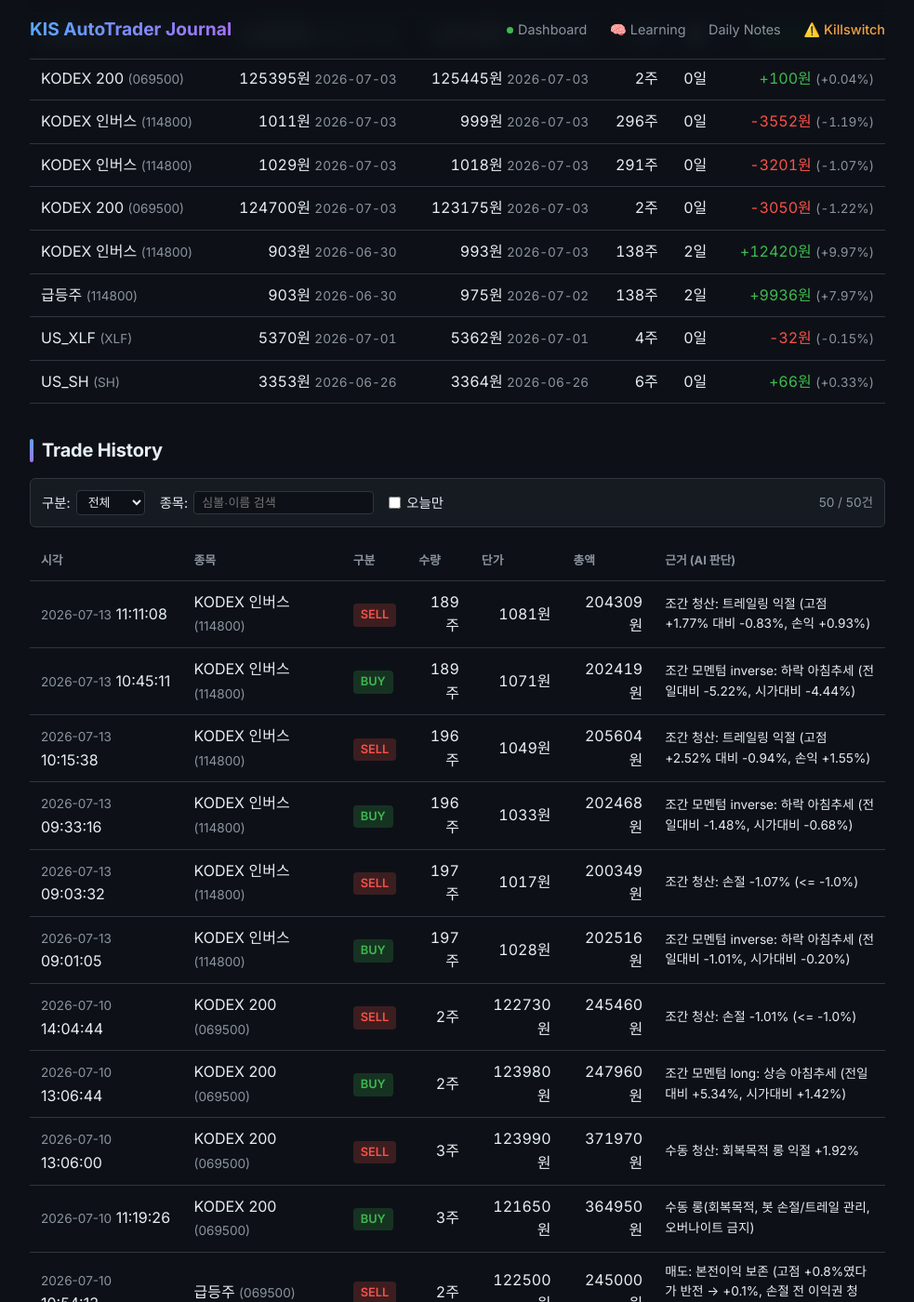
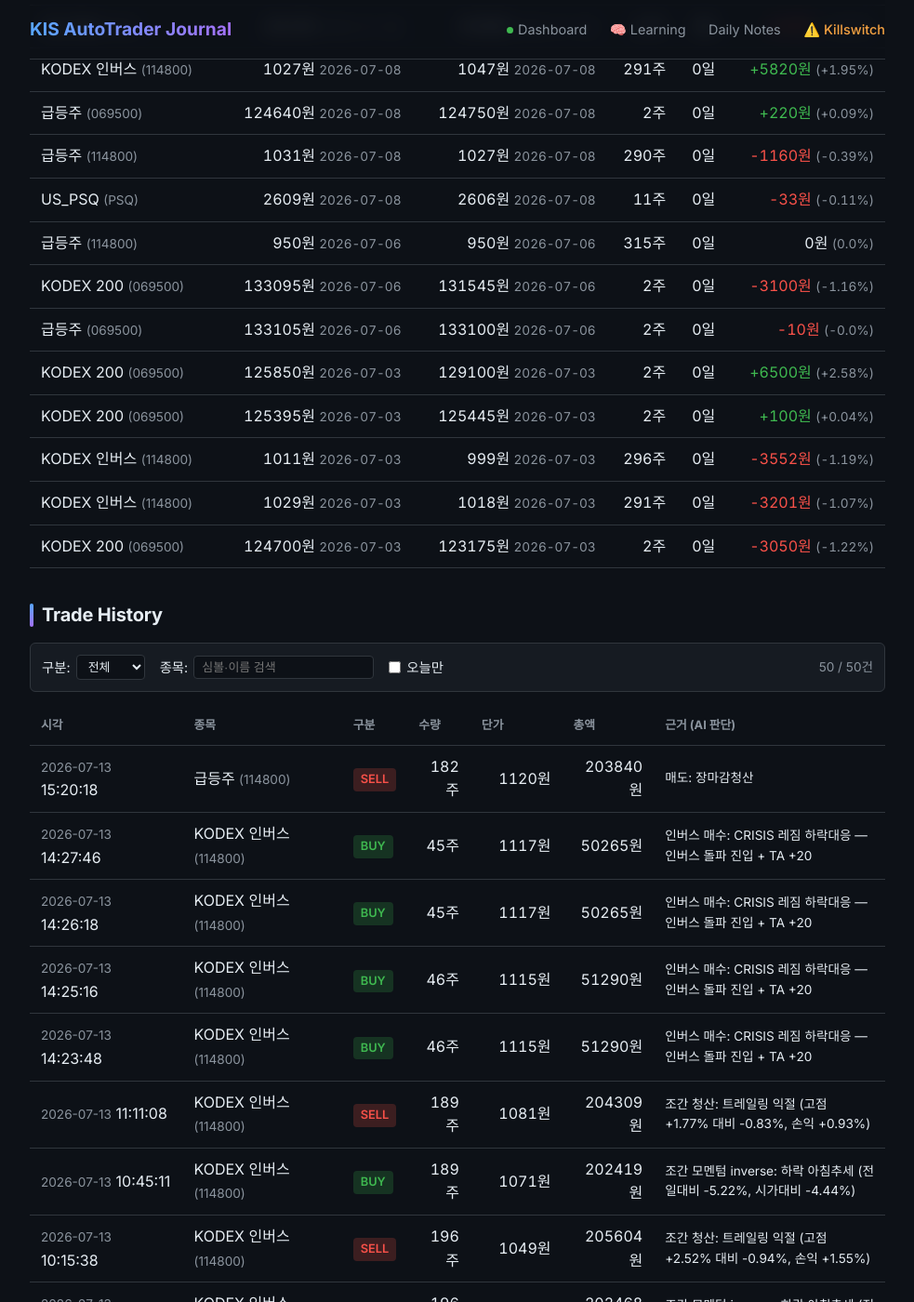
Before and after one commit to BudongJW/kis-trading-journal, a Jekyll site: the page built from index.html, in a window 1280 px wide and 1400 px high, scrolled down 4356 px. Shown: the whole window at 93% size, without its empty margins (148-1131 px from the left). Built offline with Jekyll 4.4.1, drawn with Linux system fonts in a browser that asks for light colours; nearby versions of some CDN libraries; some of the changed text lies outside the part shown.

Commit message:
auto: portfolio update 15:30

```diff
--- a/_data/portfolio.json
+++ b/_data/portfolio.json
@@ -1,10 +1,23 @@
 {
-  "updated_at": "2026-07-13T14:21:39.111316",
+  "updated_at": "2026-07-13T15:30:28.119952",
   "initial_capital": 500000,
   "cash": 633732,
-  "holdings": [],
+  "holdings": [
+    {
+      "symbol": "114800",
+      "name": "KODEX 인버스",
+      "qty": 182,
+      "current_price": 1117,
+      "value": 203294,
+      "buy_price": 1116,
+      "pnl": 47,
+      "pnl_pct": 0.02,
+      "manual": true,
+      "stop_price": 1083
+    }
+  ],
   "reconcile": {
-    "matched": 0,
+    "matched": 1,
     "broker_only": 0,
     "ledger_only": 0,
     "qty_mismatch": 0
@@ -16,78 +29,18 @@
     "set_at": "",
     "set_by": ""
   },
-  "holdings_value": 0,
-  "total_value": 875971,
-  "total_pnl": -4604,
-  "total_pnl_pct": -0.52,
-  "realized_pnl": -4604,
-  "unrealized_pnl": 0,
-  "total_trades": 93,
-  "completed_trades": 49,
-  "winning_trades": 23,
+  "holdings_value": 203294,
+  "total_value": 875988,
+  "total_pnl": -3827,
+  "total_pnl_pct": -0.43,
+  "realized_pnl": -3874,
+  "unrealized_pnl": 47,
+  "total_trades": 98,
+  "completed_trades": 53,
+  "winning_trades": 27,
   "losing_trades": 25,
-  "win_rate": 46.9,
+  "win_rate": 50.9,
   "trades": [
-    {
-      "timestamp": "2026-07-03T09:00:42",
-      "date": "2026-07-03",
-      "time": "09:00:42",
-      "symbol": "069500",
-      "name": "KODEX 200",
-      "side": "buy",
-      "qty": 2,
-      "price": 124700,
-      "amount": 249400,
-      "reason": "조간 모멘텀 long: 강한 상승 아침추세 (전일대비 +0.95%, 시가대비 +0.25%)"
-    },
-    {
-      "timestamp": "2026-07-03T09:02:40",
-      "date": "2026-07-03",
-      "time": "09:02:40",
-      "symbol": "069500",
-      "name": "KODEX 200",
-      "side": "sell",
-      "qty": 2,
-      "price": 123175,
-      "amount": 246350,
-      "reason": "조간 청산: 손절 -1.22% (<= -1.0%)"
-    },
-    {
-      "timestamp": "2026-07-03T09:32:10",
-      "date": "2026-07-03",
-      "time": "09:32:10",
-      "symbol": "114800",
-      "name": "KODEX 인버스",
-      "side": "buy",
-      "qty": 291,
-      "price": 1029,
-      "amount": 299439,
-      "reason": "조간 모멘텀 inverse: 강한 하락 아침추세 (전일대비 -2.51%, 시가대비 -3.18%)"
-    },
-    {
-      "timestamp": "2026-07-03T09:37:10",
-      "date": "2026-07-03",
-      "time": "09:37:10",
-      "symbol": "114800",
-      "name": "KODEX 인버스",
-      "side": "sell",
-      "qty": 291,
-      "price": 1018,
-      "amount": 296238,
-      "reason": "조간 청산: 손절 -1.07% (<= -1.0%)"
-    },
-    {
-      "timestamp": "2026-07-03T10:10:59",
-      "date": "2026-07-03",
-      "time": "10:10:59",
-      "symbol": "114800",
-      "name": "KODEX 인버스",
-      "side": "buy",
-      "qty": 296,
-      "price": 1011,
-      "amount": 299256,
-      "reason": "조간 모멘텀 inverse: 하락 아침추세 (전일대비 -0.88%, 시가대비 -1.56%)"
-    },
     {
       "timestamp": "2026-07-03T10:18:57",
       "date": "2026-07-03",
@@ -627,65 +580,69 @@
       "price": 1081,
       "amount": 204309,
       "reason": "조간 청산: 트레일링 익절 (고점 +1.77% 대비 -0.83%, 손익 +0.93%)"
+    },
+    {
+      "timestamp": "2026-07-13T14:23:48",
+      "date": "2026-07-13",
+      "time": "14:23:48",
+      "symbol": "114800",
+      "name": "KODEX 인버스",
+      "side": "buy",
+      "qty": 46,
+      "price": 1115,
+      "amount": 51290,
+      "reason": "인버스 매수: CRISIS 레짐 하락대응 — 인버스 돌파 진입 + TA +20"
+    },
+    {
+      "timestamp": "2026-07-13T14:25:16",
+      "date": "2026-07-13",
+      "time": "14:25:16",
+      "symbol": "114800",
+      "name": "KODEX 인버스",
+      "side": "buy",
+      "qty": 46,
+      "price": 1115,
+      "amount": 51290,
+      "reason": "인버스 매수: CRISIS 레짐 하락대응 — 인버스 돌파 진입 + TA +20"
+    },
+    {
+      "timestamp": "2026-07-13T14:26:18",
+      "date": "2026-07-13",
+      "time": "14:26:18",
+      "symbol": "114800",
+      "name": "KODEX 인버스",
+      "side": "buy",
+      "qty": 45,
+      "price": 1117,
+      "amount": 50265,
+      "reason": "인버스 매수: CRISIS 레짐 하락대응 — 인버스 돌파 진입 + TA +20"
+    },
+    {
+      "timestamp": "2026-07-13T14:27:46",
+      "date": "2026-07-13",
+      "time": "14:27:46",
+      "symbol": "114800",
+      "name": "KODEX 인버스",
+      "side": "buy",
+      "qty": 45,
+      "price": 1117,
+      "amount": 50265,
+      "reason": "인버스 매수: CRISIS 레짐 하락대응 — 인버스 돌파 진입 + TA +20"
+    },
+    {
+      "timestamp": "2026-07-13T15:20:18",
+      "date": "2026-07-13",
+      "time": "15:20:18",
+      "symbol": "114800",
+      "name": "급등주",
+      "side": "sell",
+      "qty": 182,
+      "price": 1120,
+      "amount": 203840,
+      "reason": "매도: 장마감청산"
     }
   ],
   "realized": [
-    {
-      "symbol": "SH",
-      "name": "US_SH",
-      "buy_date": "2026-06-26",
-      "buy_time": "00:24:32",
-      "buy_price": 3353,
-      "sell_date": "2026-06-26",
-      "sell_time": "04:45:23",
-      "sell_price": 3364,
-      "qty": 6,
-      "pnl": 66,
-      "pnl_pct": 0.33,
-      "hold_days": 0
-    },
-    {
-      "symbol": "XLF",
-      "name": "US_XLF",
-      "buy_date": "2026-07-01",
-      "buy_time": "00:12:19",
-      "buy_price": 5370,
-      "sell_date": "2026-07-01",
-      "sell_time": "04:45:11",
-      "sell_price": 5362,
-      "qty": 4,
-      "pnl": -32,
-      "pnl_pct": -0.15,
-      "hold_days": 0
-    },
-    {
-      "symbol": "114800",
-      "name": "급등주",
-      "buy_date": "2026-06-30",
-      "buy_time": "12:25:00",
-      "buy_price": 903,
-      "sell_date": "2026-07-02",
-      "sell_time": "13:57:58",
-      "sell_price": 975,
-      "qty": 138,
-      "pnl": 9936,
-      "pnl_pct": 7.97,
-      "hold_days": 2
-    },
-    {
-      "symbol": "114800",
-      "name": "KODEX 인버스",
-      "buy_date": "2026-06-30",
-      "buy_time": "12:25:00",
-      "buy_price": 903,
-      "sell_date": "2026-07-03",
-      "sell_time": "09:00:39",
-      "sell_price": 993,
-      "qty": 138,
-      "pnl": 12420,
-      "pnl_pct": 9.97,
-      "hold_days": 2
-    },
     {
       "symbol": "069500",
       "name": "KODEX 200",
@@ -1049,21 +1006,77 @@
       "pnl": 1890,
       "pnl_pct": 0.93,
       "hold_days": 0
+    },
+    {
+      "symbol": "114800",
+      "name": "급등주",
+      "buy_date": "2026-07-13",
+      "buy_time": "14:23:48",
+      "buy_price": 1115,
+      "sell_date": "2026-07-13",
+      "sell_time": "15:20:18",
+      "sell_price": 1120,
+      "qty": 46,
+      "pnl": 230,
+      "pnl_pct": 0.45,
+      "hold_days": 0
+    },
+    {
+      "symbol": "114800",
+      "name": "급등주",
+      "buy_date": "2026-07-13",
+      "buy_time": "14:25:16",
+      "buy_price": 1115,
+      "sell_date": "2026-07-13",
+      "sell_time": "15:20:18",
+      "sell_price": 1120,
+      "qty": 46,
+      "pnl": 230,
+      "pnl_pct": 0.45,
+      "hold_days": 0
+    },
+    {
+      "symbol": "114800",
+      "name": "급등주",
+      "buy_date": "2026-07-13",
+      "buy_time": "14:26:18",
+      "buy_price": 1117,
+      "sell_date": "2026-07-13",
+      "sell_time": "15:20:18",
+      "sell_price": 1120,
+      "qty": 45,
+      "pnl": 135,
+      "pnl_pct": 0.27,
+      "hold_days": 0
+    },
+    {
+      "symbol": "114800",
+      "name": "급등주",
+      "buy_date": "2026-07-13",
+      "buy_time": "14:27:46",
+      "buy_price": 1117,
+      "sell_date": "2026-07-13",
+      "sell_time": "15:20:18",
+      "sell_price": 1120,
+      "qty": 45,
+      "pnl": 135,
+      "pnl_pct": 0.27,
+      "hold_days": 0
     }
   ],
   "rejected_orders": [],
   "today_summary": {
     "date": "2026-07-13",
-    "buys": 3,
-    "sells": 3,
-    "completed_round_trips": 3,
-    "buy_notional": 607403,
-    "sell_notional": 610262,
-    "fees": 182,
-    "taxes": 1404,
-    "total_cost": 1586,
-    "realized_pnl_gross": 2859,
-    "realized_pnl_net": 1273,
+    "buys": 7,
+    "sells": 4,
+    "completed_round_trips": 7,
+    "buy_notional": 810513,
+    "sell_notional": 814102,
+    "fees": 245,
+    "taxes": 1873,
+    "total_cost": 2118,
+    "realized_pnl_gross": 3589,
+    "realized_pnl_net": 1471,
     "best_trade": {
       "symbol": "114800",
       "name": "KODEX 인버스",
@@ -1078,22 +1091,33 @@
     }
   },
   "costs": {
-    "total_fees": 3319,
-    "total_taxes": 15304,
-    "total_cost": 18623,
-    "realized_pnl_gross": -4604,
-    "realized_pnl_net": -23227,
+    "total_fees": 3382,
+    "total_taxes": 15773,
+    "total_cost": 19155,
+    "realized_pnl_gross": -3874,
+    "realized_pnl_net": -23029,
     "tax_exemption_remaining_krw": 2500000
   },
   "performance": {
     "sharpe_ratio": -0.0,
     "max_drawdown_pct": -100.0,
-    "profit_factor": 0.92,
-    "avg_win_pct": 2.17,
+    "profit_factor": 0.94,
+    "avg_win_pct": 1.91,
     "avg_loss_pct": -2.08,
-    "total_return_pct": -0.92
+    "total_return_pct": -0.77
   },
-  "r_summary": {},
+  "r_summary": {
+    "total_trades": 1,
+    "avg_r": 0.09,
+    "median_r": 0.09,
+    "win_rate": 1.0,
+    "avg_win_r": 0.09,
+    "avg_loss_r": 0,
+    "expectancy_r": 0.09,
+    "best_r": 0.09,
+    "worst_r": 0.09,
+    "last_updated": "2026-07-13 15:20"
+  },
   "daily_history": [
     {
       "date": "2026-05-12",
@@ -1727,42 +1751,47 @@
     },
     {
       "date": "2026-07-13",
-      "total_value": 875971,
+      "total_value": 875988,
       "cash": 633732,
-      "holdings_value": 0,
-      "day_pnl": 1273,
-      "cumul_pnl": -4604,
-      "realized_pnl": -4604,
-      "unrealized_pnl": 0,
-      "net_deposit": 380575,
+      "holdings_value": 203294,
+      "day_pnl": 1518,
+      "cumul_pnl": -3827,
+      "realized_pnl": -3874,
+      "unrealized_pnl": 47,
+      "net_deposit": 379815,
       "regime": "up",
-      "hmm_state": "bear",
-      "confidence": 0.464,
-      "k_value": 0.51
+      "hmm_state": "bull",
+      "confidence": 0.62,
+      "k_value": 0.41
     }
   ],
   "market": {
     "regime": "up",
-    "hmm_state": "bear",
-    "confidence": 0.464,
+    "hmm_state": "bull",
+    "confidence": 0.62,
     "volatility": "normal",
-    "vol_percentile": 56.0,
+    "vol_percentile": 54.0,
     "overnight_gap": {
       "direction": "neutral",
-      "strength": 0.13,
+      "strength": 0.1,
       "action": "normal"
     },
     "strong_sectors": [
-      "IT"
+      "반도체",
+      "2차전지",
+      "자동차",
+      "IT",
+      "철강",
+      "KOSDAQ150"
     ]
   },
   "strategy": {
     "name": "ETF 변동성 돌파 + 신호 융합",
     "params": {
-      "k": 0.51,
+      "k": 0.41,
       "trend_ma": 15
     },
-    "universe_count": 7,
+    "universe_count": 12,
     "universe": [
       {
         "symbol": "395160",
@@ -1789,13 +1818,33 @@
         "name": "HMM"
       },
       {
+        "symbol": "091160",
+        "name": "KODEX 반도체"
+      },
+      {
+        "symbol": "305720",
+        "name": "KODEX 2차전지"
+      },
+      {
+        "symbol": "091180",
+        "name": "KODEX 자동차"
+      },
+      {
         "symbol": "098560",
         "name": "KODEX IT"
+      },
+      {
+        "symbol": "117700",
+        "name": "KODEX 철강"
+      },
+      {
+        "symbol": "229200",
+        "name": "KODEX KOSDAQ150"
       }
     ]
   },
   "risk": {
-    "kelly_f": 0.0,
+    "kelly_f": 0.0259,
     "drawdown_scale": 1.0,
     "drawdown_reason": "정상 스케일링",
     "stop_type": "ATR×1.5 동적",
@@ -1805,12 +1854,19 @@
     "trained": false
   },
   "bear_strategy": {
-    "regime": "BULL",
-    "enabled": false
+    "enabled": true,
+    "regime": "CRISIS",
+    "confidence": 0.65,
+    "sma_ratio": 0.3156,
+    "canary_bad": 1,
+    "canary_scores": {
+      "195930": 0.6988,
+      "132030": -1.0359
+    }
   },
   "us_session": {
     "enabled": true,
-    "cash_usd": 551.326727,
+    "cash_usd": 423.90848,
     "positions": 0,
     "holdings": [],
     "max_positions": 3,
@@ -1858,21 +1914,26 @@
   "learning": {
     "market": {
       "trend": "up",
-      "hmm_state": "bear",
-      "hmm_confidence": 100.0,
+      "hmm_state": "bull",
+      "hmm_confidence": 76.7,
       "volatility": "normal",
-      "vol_percentile": 56.0,
-      "market_confidence": 0.464,
-      "analyzed_at": "2026-07-10 10:05"
+      "vol_percentile": 54.0,
+      "market_confidence": 0.62,
+      "analyzed_at": "2026-07-13 09:15"
     },
     "overnight": {
       "direction": "neutral",
-      "nasdaq_change": 0.34,
-      "sp500_change": 0.43,
+      "nasdaq_change": 0.29,
+      "sp500_change": 0.42,
       "recommended_action": "normal"
     },
     "strong_sectors": [
-      "IT"
+      "반도체",
+      "2차전지",
+      "자동차",
+      "IT",
+      "철강",
+      "KOSDAQ150"
     ],
     "lgbm": {
       "accuracy": 77.8,
@@ -1923,7 +1984,7 @@
       ]
     },
     "strategy_params": {
-      "k": 0.51,
+      "k": 0.41,
       "trend_ma": 15,
       "train_sharpe": 1.56,
       "val_sharpe": 6.99,
@@ -1931,19 +1992,19 @@
     },
     "ta_weights": {
       "rsi": 0.049,
-      "macd": 0.172,
-      "bb": 0.086,
-      "stoch": 0.128,
-      "adx": 0.086,
-      "ma": 0.172,
-      "obv": 0.172,
+      "macd": 0.18,
+      "bb": 0.072,
+      "stoch": 0.108,
+      "adx": 0.072,
+      "ma": 0.18,
+      "obv": 0.18,
       "mfi": 0.049,
-      "atr": 0.086
+      "atr": 0.108
     },
     "adaptive": {
       "etf": 1.0,
-      "win_rate": 0.407,
-      "trades": 23
+      "win_rate": 0.433,
+      "trades": 26
     },
     "diary": [
       {
@@ -1975,10 +2036,10 @@
     "game": {
       "level": 8,
       "title": "베테랑",
-      "xp": 15739,
-      "xp_in_level": 1433,
+      "xp": 16789,
+      "xp_in_level": 2483,
       "xp_for_next": 6321,
-      "progress_pct": 22.7,
+      "progress_pct": 39.3,
       "achievements": [
         {
           "icon": "🎯",
@@ -2014,7 +2075,7 @@
           "icon": "📊",
           "name": "승률 50%",
           "desc": "승률 50%+",
-          "done": false
+          "done": true
         },
         {
           "icon": "💪",
@@ -2040,14 +2101,14 @@
         {
           "label": "승률",
           "icon": "📈",
-          "value": 47,
+          "value": 51,
           "suffix": "%",
-          "bar": 47
+          "bar": 51
         },
         {
           "label": "거래경험",
           "icon": "💼",
-          "value": 93,
+          "value": 98,
           "suffix": "건",
           "bar": null
         },
@@ -2059,30 +2120,30 @@
           "bar": null
         }
       ],
-      "unlocked_count": 6
+      "unlocked_count": 7
     }
   },
   "day_plan": {
-    "stance": "NEUTRAL",
+    "stance": "DEFENSIVE",
     "forced": false,
-    "auto_stance": "NEUTRAL",
-    "stance_kr": "중립",
-    "budget_pct": 0.7,
-    "max_new_positions": 2,
-    "allow_long": true,
-    "allow_inverse": false,
+    "auto_stance": "DEFENSIVE",
+    "stance_kr": "방어",
+    "budget_pct": 0.25,
+    "max_new_positions": 1,
+    "allow_long": false,
+    "allow_inverse": true,
     "allow_leverage": false,
-    "size_mult": 0.85,
+    "size_mult": 0.4,
     "k_effective": 0.51,
-    "allow_summary": "롱",
-    "briefing": "오늘 스탠스 중립(NEUTRAL) · 레짐 BULL·신뢰도 46% · 美 오버나이트 neutral(+0.3%) · 예산 70%·최대 2종목·허용 롱",
+    "allow_summary": "인버스",
+    "briefing": "오늘 스탠스 방어(DEFENSIVE) · 레짐 CRISIS·신뢰도 62% · 美 오버나이트 neutral(+0.3%) · 예산 25%·최대 1종목·허용 인버스",
     "signals": {
-      "regime": "BULL",
-      "confidence": 0.464,
+      "regime": "CRISIS",
+      "confidence": 0.62,
       "direction": "neutral",
-      "nasdaq_change": 0.34,
+      "nasdaq_change": 0.29,
       "high_vol": false,
-      "vol_percentile": 56.0,
+      "vol_percentile": 54.0,
       "rapid_level": "NONE"
     }
   },
@@ -2090,12 +2151,12 @@
     "enabled": true,
     "dry_run": true,
     "gate_allowed": false,
-    "gate_reason": "HMM bear(bull 아님/횡보) → 레버리지 금지",
+    "gate_reason": "레짐 CRISIS(BULL 아님) → 레버리지 금지",
     "hard_stop_pct": 0.04,
     "max_weight": 0.15,
-    "regime": "BULL",
-    "hmm_state": "bear",
-    "hmm_confidence": 1.0,
+    "regime": "CRISIS",
+    "hmm_state": "bull",
+    "hmm_confidence": 0.767,
     "universe": [
       {
         "symbol": "122630",
--- a/state/trades.csv
+++ b/state/trades.csv
@@ -92,3 +92,8 @@
 2026-07-13T10:15:38,114800,KODEX 인버스,sell,196,1049,205604,0,"조간 청산: 트레일링 익절 (고점 +2.52% 대비 -0.94%, 손익 +1.55%)"
 2026-07-13T10:45:11,114800,KODEX 인버스,buy,189,1071,202419,0,"조간 모멘텀 inverse: 하락 아침추세 (전일대비 -5.22%, 시가대비 -4.44%)"
 2026-07-13T11:11:08,114800,KODEX 인버스,sell,189,1081,204309,0,"조간 청산: 트레일링 익절 (고점 +1.77% 대비 -0.83%, 손익 +0.93%)"
+2026-07-13T14:23:48,114800,KODEX 인버스,buy,46,1115,51290,0,인버스 매수: CRISIS 레짐 하락대응 — 인버스 돌파 진입 + TA +20
+2026-07-13T14:25:16,114800,KODEX 인버스,buy,46,1115,51290,0,인버스 매수: CRISIS 레짐 하락대응 — 인버스 돌파 진입 + TA +20
+2026-07-13T14:26:18,114800,KODEX 인버스,buy,45,1117,50265,0,인버스 매수: CRISIS 레짐 하락대응 — 인버스 돌파 진입 + TA +20
+2026-07-13T14:27:46,114800,KODEX 인버스,buy,45,1117,50265,0,인버스 매수: CRISIS 레짐 하락대응 — 인버스 돌파 진입 + TA +20
+2026-07-13T15:20:18,114800,급등주,sell,182,1120,203840,0,매도: 장마감청산
```
